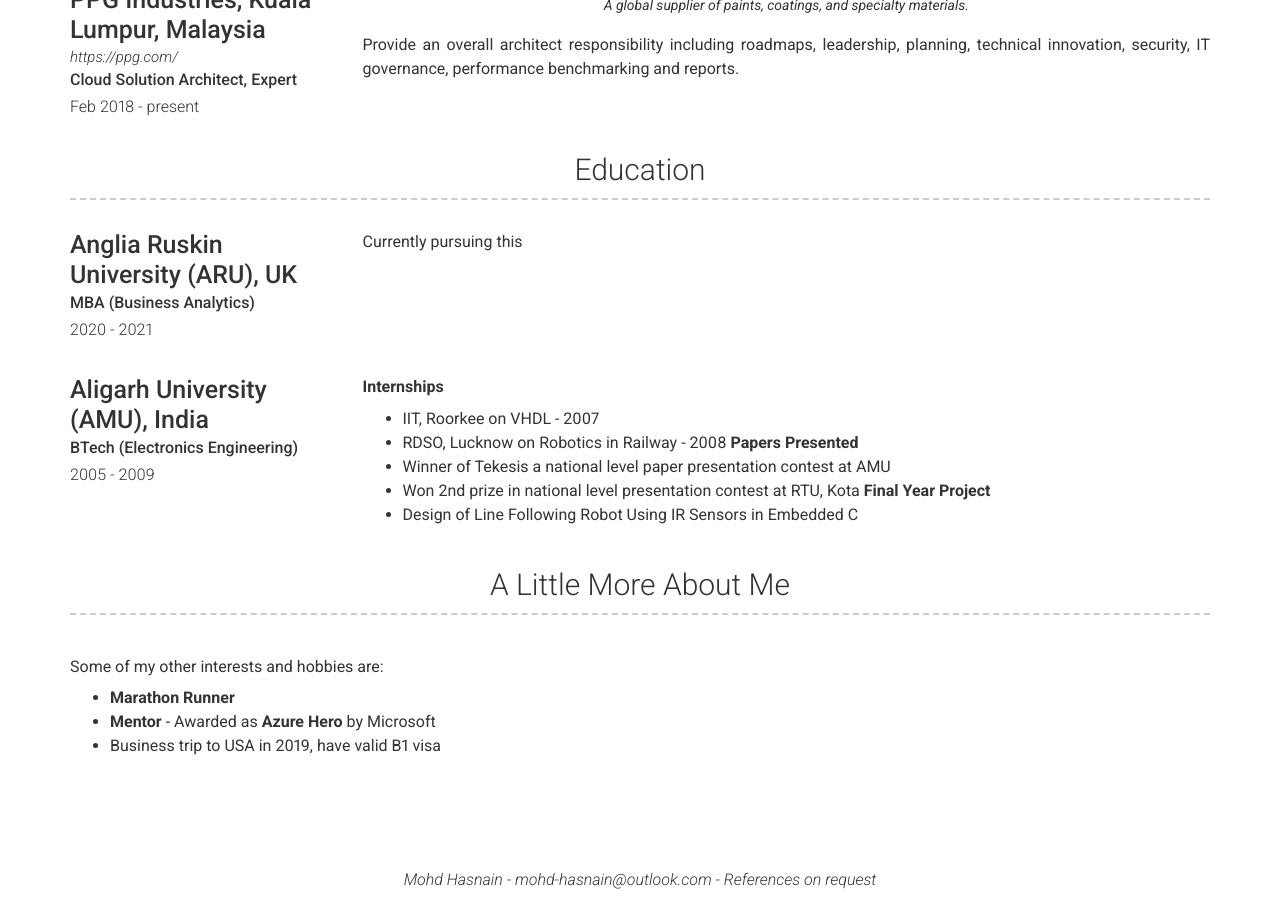
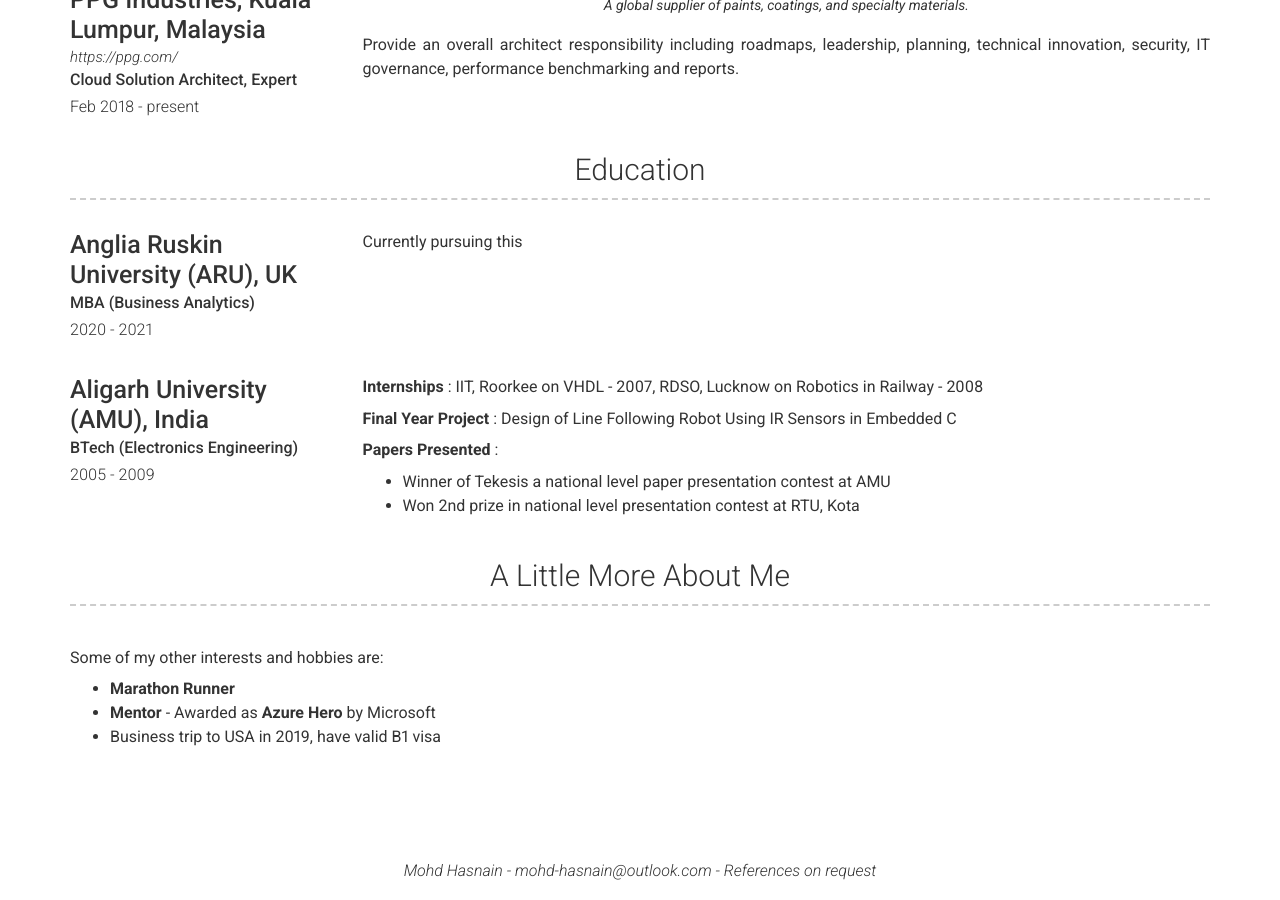
Before and after one commit to mohd-hasnain/mohd-hasnain.github.io, a Jekyll site: the page built from index.md, in a window 1280 px wide and 900 px high, scrolled down 1177 px. Built offline with Jekyll 4.4.1, drawn with Linux system fonts in a browser that asks for light colours; nearby versions of some CDN libraries.

```diff
--- a/_data/education.yml
+++ b/_data/education.yml
@@ -13,11 +13,10 @@
   # quote: >
   #  Electronics and Communication Engineering
   description: | # this will include new lines to allow paragraphs
-    **Internships**
-       - IIT, Roorkee on VHDL - 2007
-       - RDSO, Lucknow on Robotics in Railway - 2008
-    **Papers Presented**
+    **Internships** : IIT, Roorkee on VHDL - 2007, RDSO, Lucknow on Robotics in Railway - 2008
+
+    **Final Year Project** : Design of Line Following Robot Using IR Sensors in Embedded C
+
+    **Papers Presented** :
       - Winner of Tekesis a national level paper presentation contest at AMU
       - Won 2nd prize in national level presentation contest at RTU, Kota
-    **Final Year Project**
-      - Design of Line Following Robot Using IR Sensors in Embedded C
```
